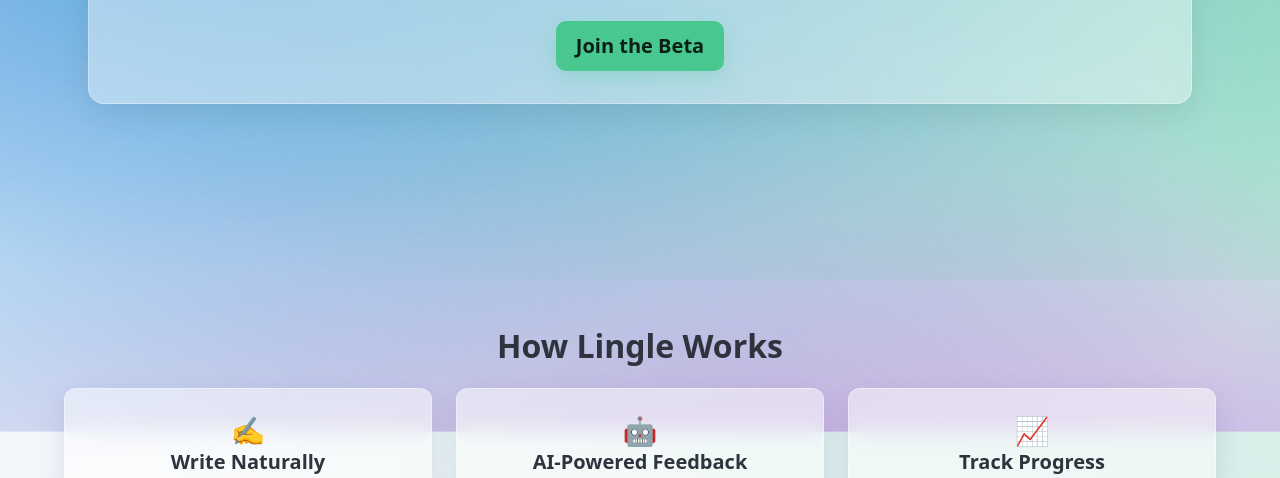
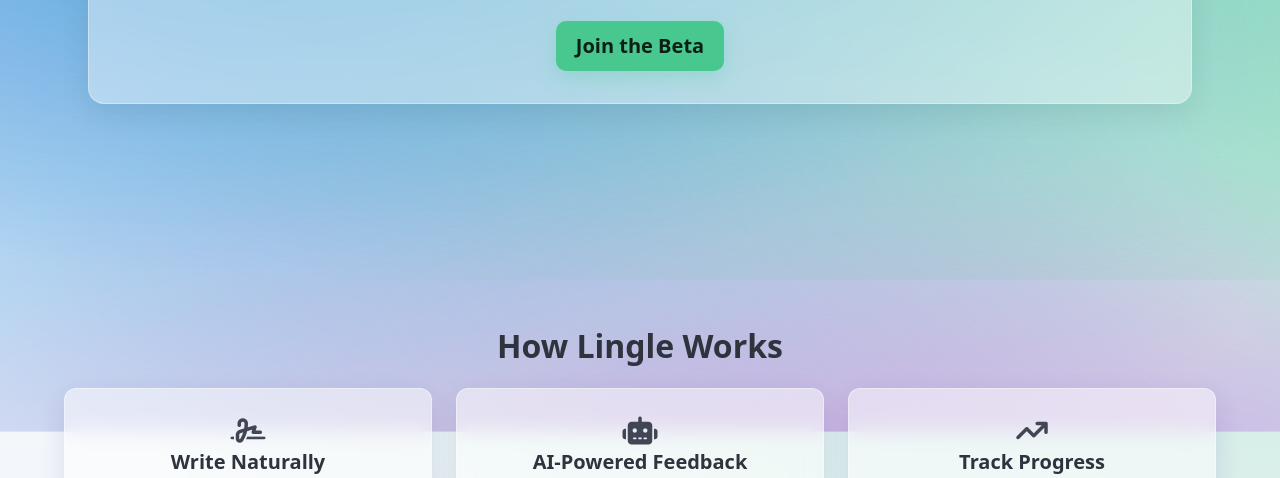
Before and after one commit to Lingle-Labs/getlingle.com, a plain HTML site: page index.html in a window 1280 px wide. Shown: the part 462-940 px from the top of the page. Drawn offline with Linux system fonts and the light colour scheme.

Commit message:
Font Awesome

```diff
--- a/index.html
+++ b/index.html
@@ -57,21 +57,21 @@
         <div class="columns is-multiline">
           <div class="column is-4">
             <div class="box glass-card has-text-centered">
-              <div class="feature-emoji">✍️</div>
+              <div class="feature-emoji"><i class="fa-solid fa-signature"></i></div>
               <h3 class="title is-5 mb-2">Write Naturally</h3>
               <p>Express yourself in your target language through journaling, stories, and creative writing.</p>
             </div>
           </div>
           <div class="column is-4">
             <div class="box glass-card has-text-centered">
-              <div class="feature-emoji">🤖</div>
+              <div class="feature-emoji"><i class="fa-solid fa-robot"></i></div>
               <h3 class="title is-5 mb-2">AI-Powered Feedback</h3>
               <p>Get instant, personalized suggestions for grammar, vocabulary, and style improvements.</p>
             </div>
           </div>
           <div class="column is-4">
             <div class="box glass-card has-text-centered">
-              <div class="feature-emoji">📈</div>
+              <div class="feature-emoji"><i class="fa-solid fa-arrow-trend-up"></i></div>
               <h3 class="title is-5 mb-2">Track Progress</h3>
               <p>See your language skills improve over time with detailed analytics and achievements.</p>
             </div>
@@ -183,5 +183,6 @@
     </footer>
 
   <script src="script.js" defer></script>
+  <script src="https://kit.fontawesome.com/ec055c2f3c.js" crossorigin="anonymous"></script>
   </body>
 </html>
```
